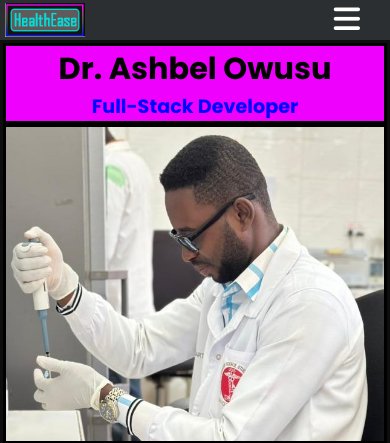
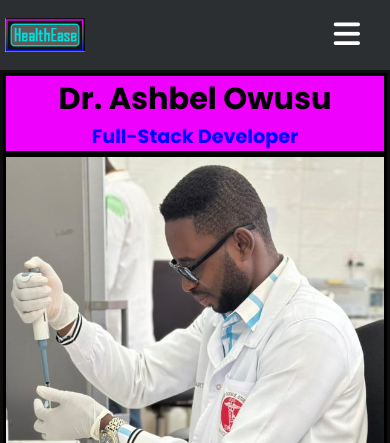
Before and after one commit to AshTechs/ashtechs.github.io, a PHP site: page /Dev.html in a window 390 px wide. Shown: the top 443 px of the page. Run offline with PHP 8.4, Linux system fonts and the light colour scheme; some libraries are stand-ins or nearby versions.

Commit message:
Adjusted

```diff
--- a/dev.css
+++ b/dev.css
@@ -58,11 +58,11 @@
 
 .btn {
 	padding: 0.5rem 3rem;
-    background-color: var(--primary-color);
-    border-radius: 5rem;
-    transition: 0.3s;
-    cursor: pointer;
-    margin: 10px;
+    	background-color: var(--primary-color);
+    	border-radius: 5rem;
+    	transition: 0.3s;
+    	cursor: pointer;
+    	margin: 10px;
 }
 
 .btn:hover {
@@ -81,7 +81,7 @@
 
 @media (max-width:600px) {
 	nav {
-		height: 40px;
+		height: 70px;
 	}
 
 	.nav__logo a img {
```
Also changed, not shown: styles.css (line endings or trailing spaces).
